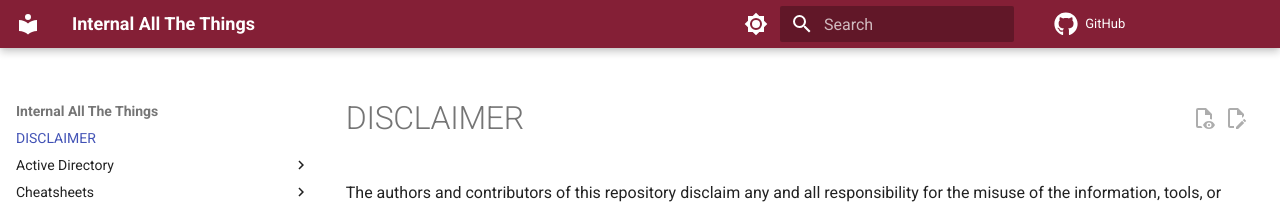
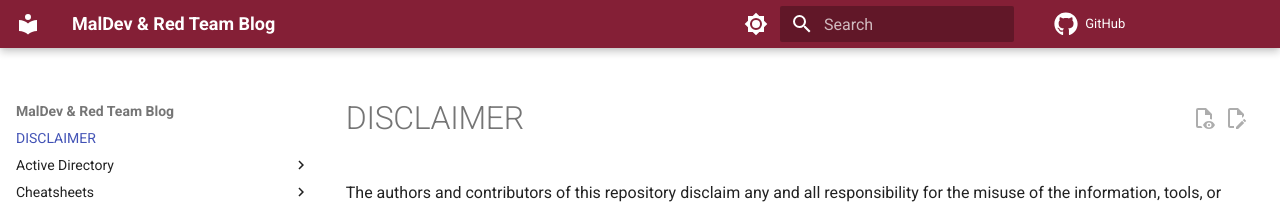
Before and after one commit to Team-Recon-Black-Ops/maldev-blog, an MkDocs documentation site: the page built from docs/DISCLAIMER.md, in a window 1280 px wide. Shown: the top 208 px of the page. Built offline with MkDocs 1.6.1 and Material for MkDocs 9.7.7, drawn with Linux system fonts in a browser that asks for light colours; comment, search, counter and statistics services are not loaded.

Commit message:
Update mkdocs.yml

```diff
--- a/mkdocs.yml
+++ b/mkdocs.yml
@@ -1,8 +1,7 @@
-site_name: Internal All The Things
-site_description: 'Active Directory and Internal Pentest Cheatsheets'
-site_url: https://swisskyrepo.github.io/InternalAllTheThings
-
-repo_url: https://github.com/swisskyrepo/InternalAllTheThings
+site_name: MalDev & Red Team Blog
+site_description: 'Learning Blog'
+site_url: https://team-recon-black-ops.github.io/
+repo_url: https://github.com/Team-Recon-Black-Ops/maldev-blog
 edit_uri: blob/main/docs/
 
 theme:
```
